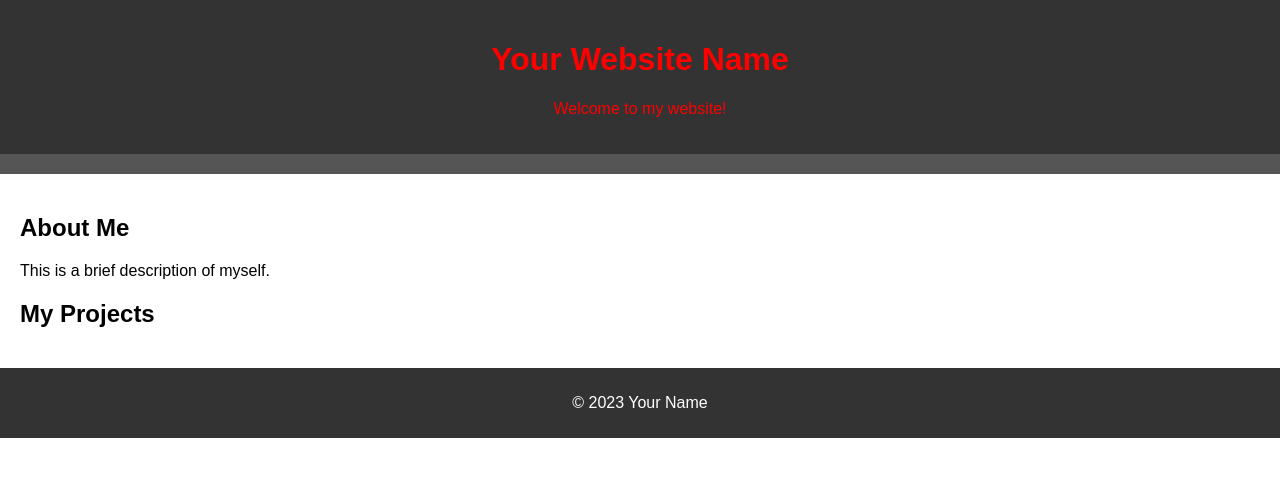
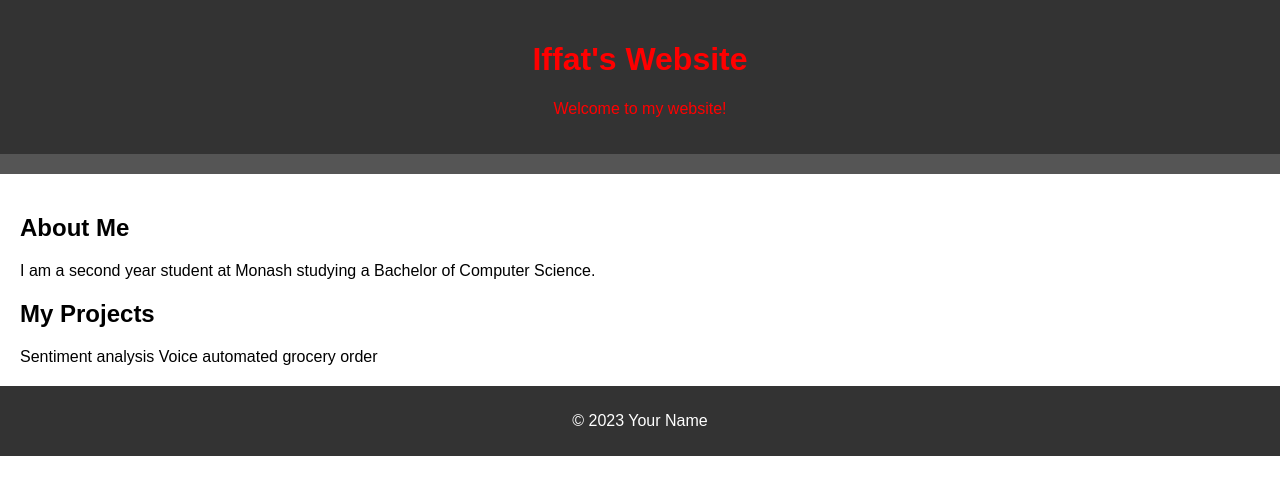
Before and after one commit to iffataz/MyPersonalWebsite, a plain HTML site: page index.html in a window 1280 px wide. Drawn offline with Linux system fonts and the light colour scheme.

Commit message:
personalisation

```diff
--- a/index.html
+++ b/index.html
@@ -12,7 +12,7 @@
 <body>
 
     <header>
-        <h1>Your Website Name</h1>
+        <h1>Iffat's Website</h1>
         <p>Welcome to my website!</p>
     </header>
 
@@ -23,11 +23,16 @@
     <main>
         <section>
             <h2>About Me</h2>
-            <p>This is a brief description of myself.</p>
+            <p>
+                I am a second year student at Monash studying a Bachelor of Computer
+                Science.
+            </p>
         </section>
 
         <section>
             <h2>My Projects</h2>
+            Sentiment analysis
+            Voice automated grocery order
             <!-- Add your project details here -->
         </section>
 
```
